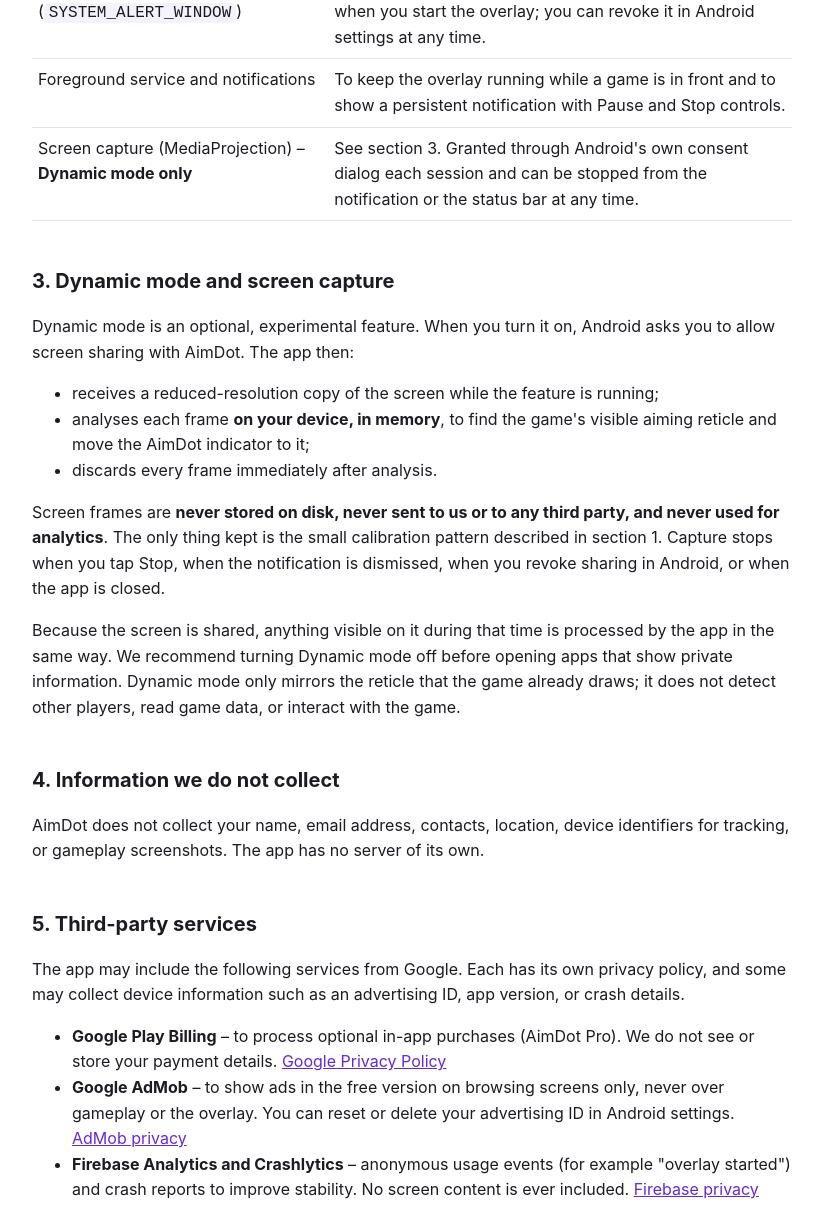
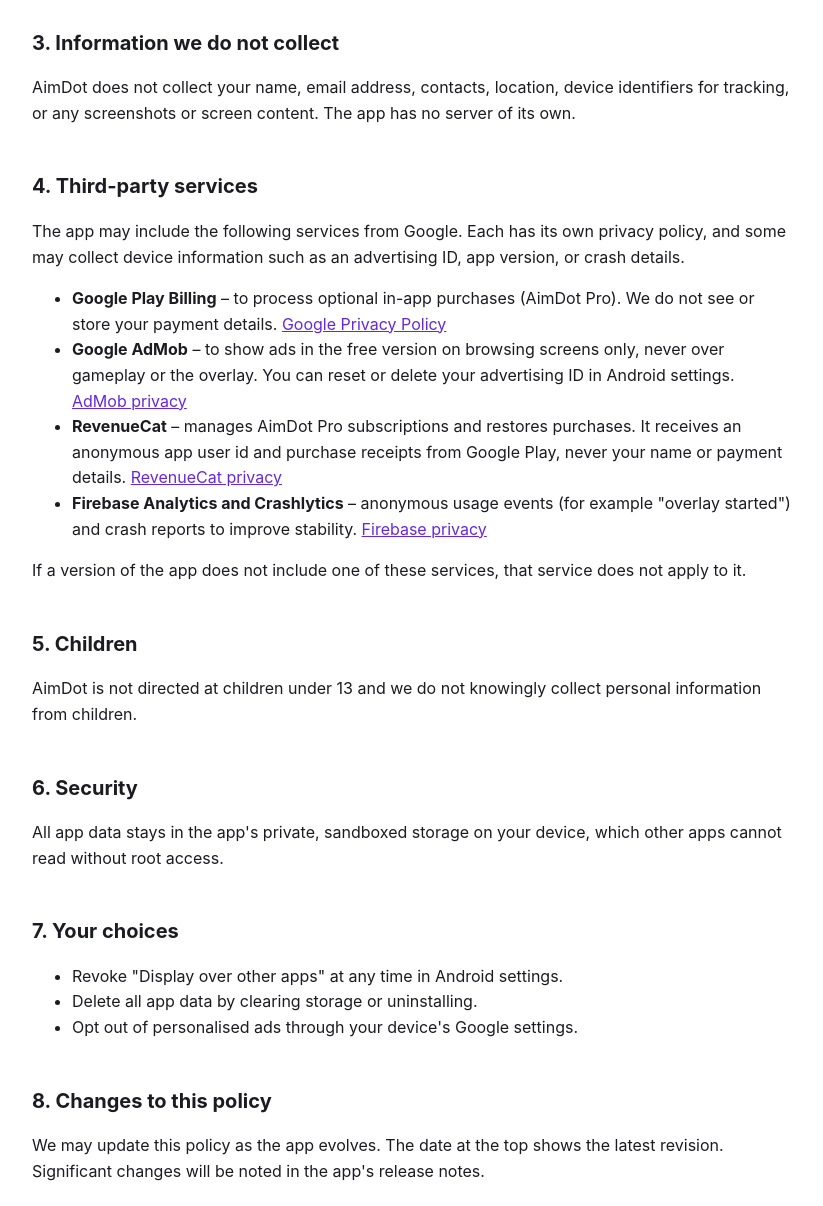
Before and after one commit to amitkumar3211/aimdot-privacy-policy, a plain HTML site: page index.html in a window 1280 px wide. Shown: the part 1177-2383 px from the top of the page, without its empty margins (228-1051 px from the left). Drawn offline with Linux system fonts and the light colour scheme.

Commit message:
Remove screen-capture section (feature removed); add RevenueCat

```diff
--- a/index.html
+++ b/index.html
@@ -20,7 +20,7 @@
 <body>
 <main>
 <h1>Privacy Policy</h1>
-<div class="meta">Custom Crosshair: AimDot (Android) · Last updated: 18 November 2026</div>
+<div class="meta">Custom Crosshair: AimDot (Android) · Last updated: 20 November 2026</div>
 
 <p>Custom Crosshair: AimDot ("AimDot", "the app", "we") is a visual customisation tool that draws a user-chosen crosshair on top of other apps. This policy explains what information the app handles, how it is used, and the choices you have. In short: <strong>AimDot works offline, has no accounts, and does not upload your screen, your games, or your personal data anywhere.</strong></p>
 
@@ -28,8 +28,7 @@
 <ul>
 <li>No account or sign-in. No personal information is requested.</li>
 <li>Your crosshair designs, game presets and settings are stored only on your device.</li>
-<li>Dynamic mode analyses your screen <em>on the device, in memory only</em>, and only while you have explicitly turned it on. Frames are never saved or transmitted.</li>
-<li>AimDot does not read game memory, inject code into games, or automate gameplay.</li>
+<li>AimDot never captures your screen, reads game memory, injects code into games, or automates gameplay.</li>
 </ul></div>
 
 <h2>1. Information stored on your device</h2>
@@ -39,7 +38,6 @@
 <tr><td>Crosshair designs you create or favourite</td><td>So you can reuse and edit them</td></tr>
 <tr><td>Game presets (name, chosen crosshair, on-screen position)</td><td>Different settings per game</td></tr>
 <tr><td>App settings (mode, overlay behaviour, premium status)</td><td>Remembering your preferences</td></tr>
-<tr><td>Dynamic-mode calibration: the reticle colour, sensitivity values and a small (32×32 pixel) grayscale pattern of the game's reticle</td><td>Recognising the reticle again next time. This pattern cannot reconstruct your screen.</td></tr>
 </table>
 <p>Uninstalling the app deletes all of this data. You can also clear it at any time from Android Settings → Apps → AimDot → Storage → Clear data.</p>
 
@@ -48,48 +46,38 @@
 <tr><th>Permission</th><th>Why</th></tr>
 <tr><td>Display over other apps (<code>SYSTEM_ALERT_WINDOW</code>)</td><td>To draw the crosshair on top of your game. Requested only when you start the overlay; you can revoke it in Android settings at any time.</td></tr>
 <tr><td>Foreground service and notifications</td><td>To keep the overlay running while a game is in front and to show a persistent notification with Pause and Stop controls.</td></tr>
-<tr><td>Screen capture (MediaProjection) – <strong>Dynamic mode only</strong></td><td>See section 3. Granted through Android's own consent dialog each session and can be stopped from the notification or the status bar at any time.</td></tr>
 </table>
 
-<h2>3. Dynamic mode and screen capture</h2>
-<p>Dynamic mode is an optional, experimental feature. When you turn it on, Android asks you to allow screen sharing with AimDot. The app then:</p>
-<ul>
-<li>receives a reduced-resolution copy of the screen while the feature is running;</li>
-<li>analyses each frame <strong>on your device, in memory</strong>, to find the game's visible aiming reticle and move the AimDot indicator to it;</li>
-<li>discards every frame immediately after analysis.</li>
-</ul>
-<p>Screen frames are <strong>never stored on disk, never sent to us or to any third party, and never used for analytics</strong>. The only thing kept is the small calibration pattern described in section 1. Capture stops when you tap Stop, when the notification is dismissed, when you revoke sharing in Android, or when the app is closed.</p>
-<p>Because the screen is shared, anything visible on it during that time is processed by the app in the same way. We recommend turning Dynamic mode off before opening apps that show private information. Dynamic mode only mirrors the reticle that the game already draws; it does not detect other players, read game data, or interact with the game.</p>
+<h2>3. Information we do not collect</h2>
+<p>AimDot does not collect your name, email address, contacts, location, device identifiers for tracking, or any screenshots or screen content. The app has no server of its own.</p>
 
-<h2>4. Information we do not collect</h2>
-<p>AimDot does not collect your name, email address, contacts, location, device identifiers for tracking, or gameplay screenshots. The app has no server of its own.</p>
-
-<h2>5. Third-party services</h2>
+<h2>4. Third-party services</h2>
 <p>The app may include the following services from Google. Each has its own privacy policy, and some may collect device information such as an advertising ID, app version, or crash details.</p>
 <ul>
 <li><strong>Google Play Billing</strong> – to process optional in-app purchases (AimDot Pro). We do not see or store your payment details. <a href="https://policies.google.com/privacy">Google Privacy Policy</a></li>
 <li><strong>Google AdMob</strong> – to show ads in the free version on browsing screens only, never over gameplay or the overlay. You can reset or delete your advertising ID in Android settings. <a href="https://support.google.com/admob/answer/6128543">AdMob privacy</a></li>
-<li><strong>Firebase Analytics and Crashlytics</strong> – anonymous usage events (for example "overlay started") and crash reports to improve stability. No screen content is ever included. <a href="https://firebase.google.com/support/privacy">Firebase privacy</a></li>
+<li><strong>RevenueCat</strong> – manages AimDot Pro subscriptions and restores purchases. It receives an anonymous app user id and purchase receipts from Google Play, never your name or payment details. <a href="https://www.revenuecat.com/privacy">RevenueCat privacy</a></li>
+<li><strong>Firebase Analytics and Crashlytics</strong> – anonymous usage events (for example "overlay started") and crash reports to improve stability. <a href="https://firebase.google.com/support/privacy">Firebase privacy</a></li>
 </ul>
 <p>If a version of the app does not include one of these services, that service does not apply to it.</p>
 
-<h2>6. Children</h2>
+<h2>5. Children</h2>
 <p>AimDot is not directed at children under 13 and we do not knowingly collect personal information from children.</p>
 
-<h2>7. Security</h2>
+<h2>6. Security</h2>
 <p>All app data stays in the app's private, sandboxed storage on your device, which other apps cannot read without root access.</p>
 
-<h2>8. Your choices</h2>
+<h2>7. Your choices</h2>
 <ul>
-<li>Revoke "Display over other apps" or stop screen sharing at any time in Android settings.</li>
+<li>Revoke "Display over other apps" at any time in Android settings.</li>
 <li>Delete all app data by clearing storage or uninstalling.</li>
 <li>Opt out of personalised ads through your device's Google settings.</li>
 </ul>
 
-<h2>9. Changes to this policy</h2>
+<h2>8. Changes to this policy</h2>
 <p>We may update this policy as the app evolves. The date at the top shows the latest revision. Significant changes will be noted in the app's release notes.</p>
 
-<h2>10. Contact</h2>
+<h2>9. Contact</h2>
 <p>Questions or requests about privacy: <a href="mailto:amitkumar326310@gmail.com">amitkumar326310@gmail.com</a></p>
 </main>
 </body>
```
